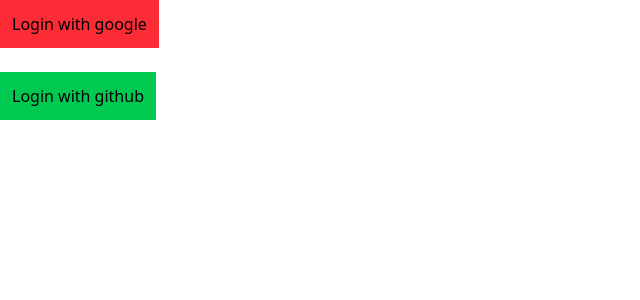
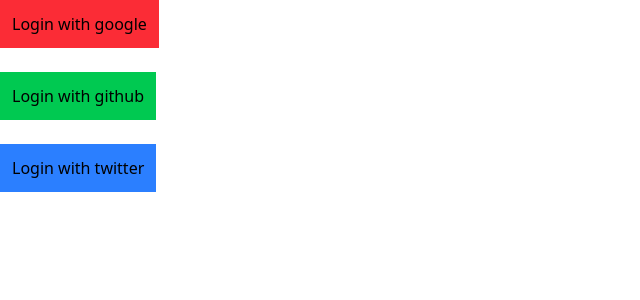
Before and after one commit to Taanveer22/firebase-fundamentals, a React (Vite) app: page / in a window 1280 px wide. Shown: the top 300 px of the page, without its empty margins (0-640 px from the left). Built offline with nearby package versions, Linux system fonts and the light colour scheme.

Commit message:
alhamdulliah twitter login added

```diff
--- a/src/components/Home.jsx
+++ b/src/components/Home.jsx
@@ -2,6 +2,7 @@
   GoogleAuthProvider,
   signInWithPopup,
   GithubAuthProvider,
+  TwitterAuthProvider,
 } from "firebase/auth";
 
 import auth from "../firebase/config";
@@ -9,6 +10,7 @@
 const Home = () => {
   const googleProvider = new GoogleAuthProvider();
   const githubProvider = new GithubAuthProvider();
+  const twitterProvider = new TwitterAuthProvider();
 
   const handleGoogleLogin = () => {
     signInWithPopup(auth, googleProvider)
@@ -29,6 +31,14 @@
         console.log(error);
       });
   };
+
+  const handleTwitterLogin = () => {
+    signInWithPopup(auth, twitterProvider)
+      .then((result) => console.log(result))
+      .catch((error) => {
+        console.log(error);
+      });
+  };
   return (
     <div>
       <button onClick={handleGoogleLogin} className="bg-red-500 p-3">
@@ -39,6 +49,10 @@
         Login with github
       </button>
       <br /> <br />
+      <button onClick={handleTwitterLogin} className="bg-blue-500 p-3">
+        Login with twitter
+      </button>
+      <br /> <br />
     </div>
   );
 };
```
